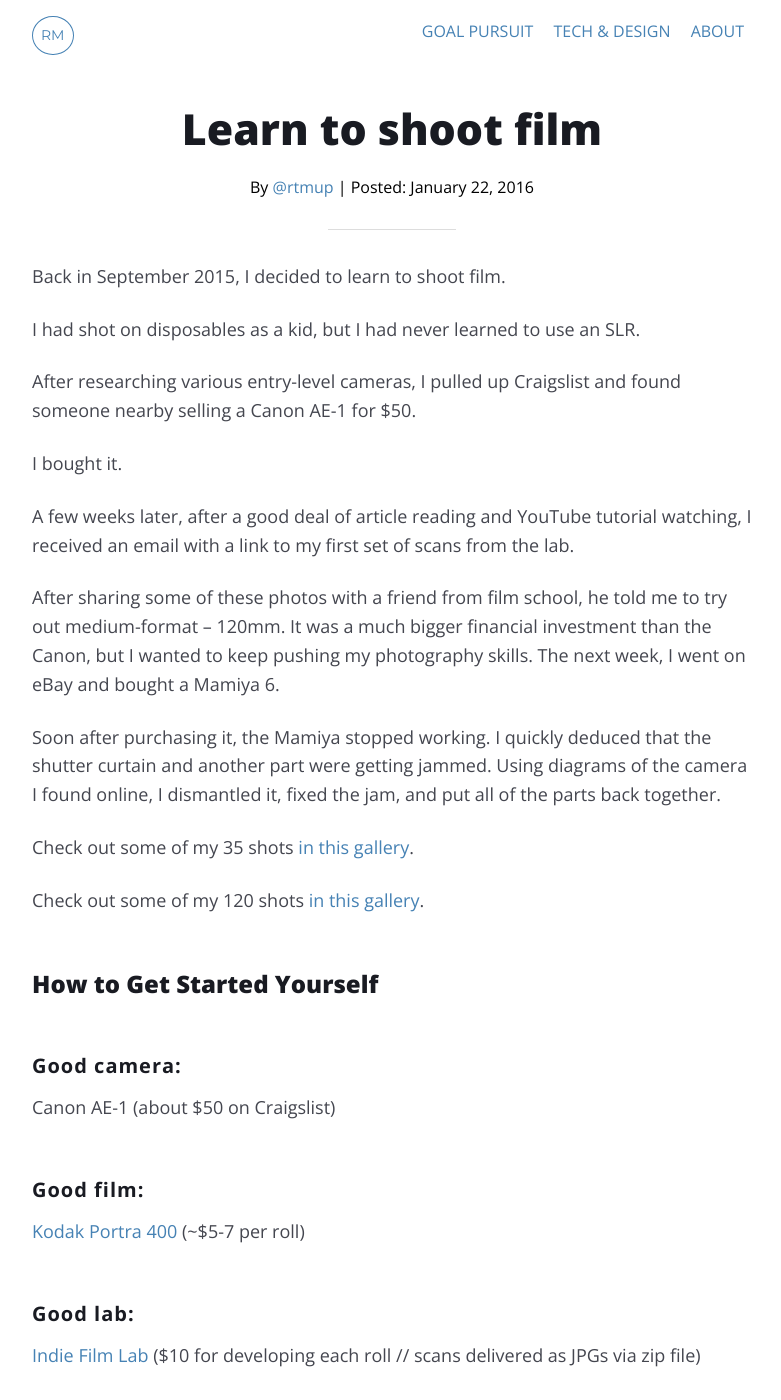
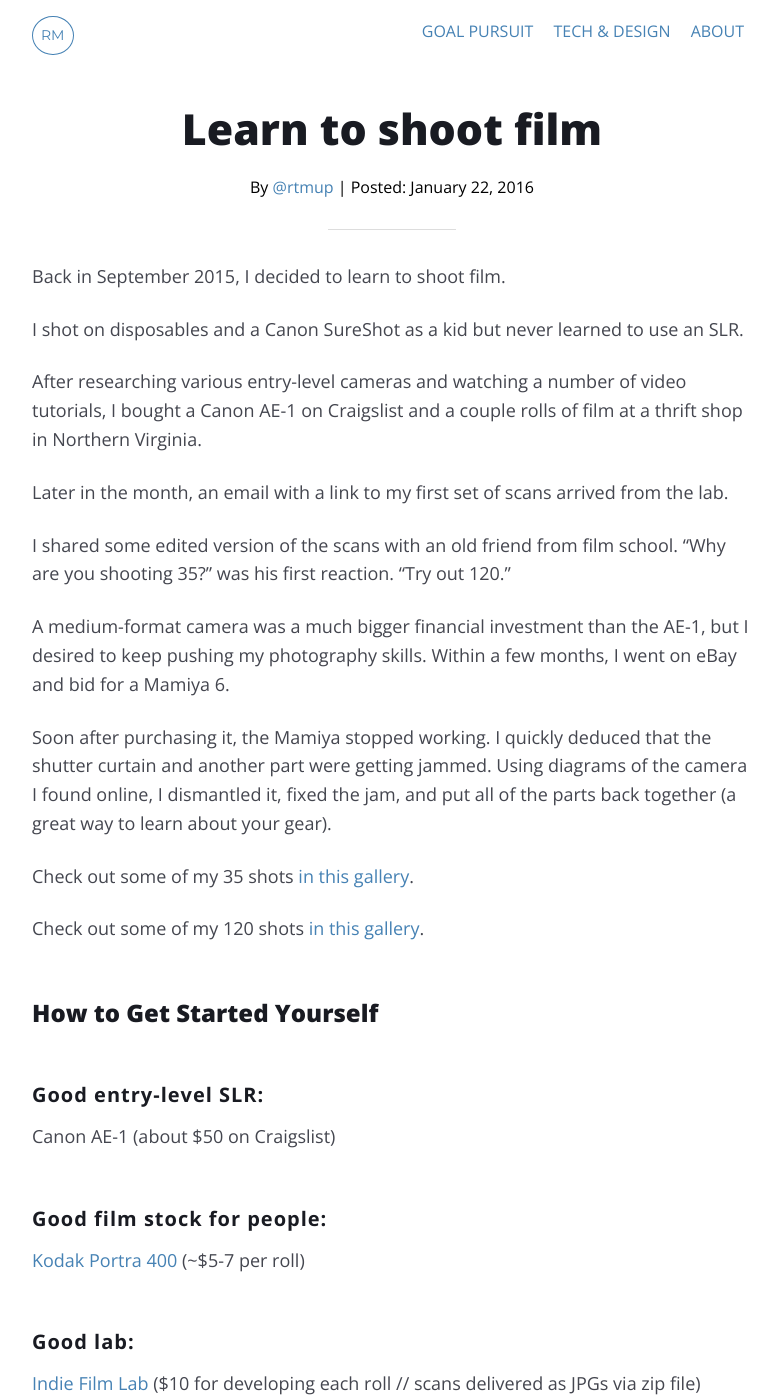
Before and after one commit to mcknightlabs/rtmup, a Jekyll site: the page built from _posts/goal/2016-01-22-filmphotography.md, in a window 1280 px wide and 1400 px high. Shown: the whole window, without its empty margins (248-1029 px from the left). Built offline with Jekyll 4.4.1, drawn with Linux system fonts in a browser that asks for light colours; some of the changed text lies outside the part shown.

Commit message:
updates film post

```diff
--- a/_posts/goal/2016-01-22-filmphotography.md
+++ b/_posts/goal/2016-01-22-filmphotography.md
@@ -12,17 +12,17 @@ tags:
 
 Back in September 2015, I decided to learn to shoot film.
 
-I had shot on disposables as a kid, but I had never learned to use an SLR.
+I shot on disposables and a Canon SureShot as a kid but never learned to use an SLR.
 
-After researching various entry-level cameras, I pulled up Craigslist and found someone nearby selling a Canon AE-1 for $50.
+After researching various entry-level cameras and watching a number of video tutorials, I bought a Canon AE-1 on Craigslist and a couple rolls of film at a thrift shop in Northern Virginia.
 
-I bought it.
+Later in the month, an email with a link to my first set of scans arrived from the lab.
 
-A few weeks later, after a good deal of article reading and YouTube tutorial watching, I received an email with a link to my first set of scans from the lab.
+I shared some edited version of the scans with an old friend from film school. "Why are you shooting 35?" was his first reaction. "Try out 120."
 
-After sharing some of these photos with a friend from film school, he told me to try out medium-format – 120mm. It was a much bigger financial investment than the Canon, but I wanted to keep pushing my photography skills. The next week, I went on eBay and bought a Mamiya 6.
+A medium-format camera was a much bigger financial investment than the AE-1, but I desired to keep pushing my photography skills. Within a few months, I went on eBay and bid for a Mamiya 6.
 
-Soon after purchasing it, the Mamiya stopped working. I quickly deduced that the shutter curtain and another part were getting jammed. Using diagrams of the camera I found online, I dismantled it, fixed the jam, and put all of the parts back together.
+Soon after purchasing it, the Mamiya stopped working. I quickly deduced that the shutter curtain and another part were getting jammed. Using diagrams of the camera I found online, I dismantled it, fixed the jam, and put all of the parts back together (a great way to learn about your gear).
 
 Check out some of my 35 shots <a href="{% post_url photo-video/2017-07-24-35 %}">in this gallery</a>.
 
@@ -30,10 +30,10 @@ Check out some of my 120 shots <a href="{% post_url photo-video/2017-07-24-120 %
 
 ## How to Get Started Yourself
 
-### Good camera:
+### Good entry-level SLR:
 Canon AE-1 (about $50 on Craigslist)
 
-### Good film:
+### Good film stock for people:
 <a href="https://www.adorama.com/kkp40036pp.html?gclid=CMeO6o2N4NECFQKHswodaaMGrw">Kodak Portra 400</a> (~$5-7 per roll)
 
 ### Good lab:
```
Also changed, not shown: other parts of _posts/goal/2016-01-22-filmphotography.md (+2 -2 lines).
